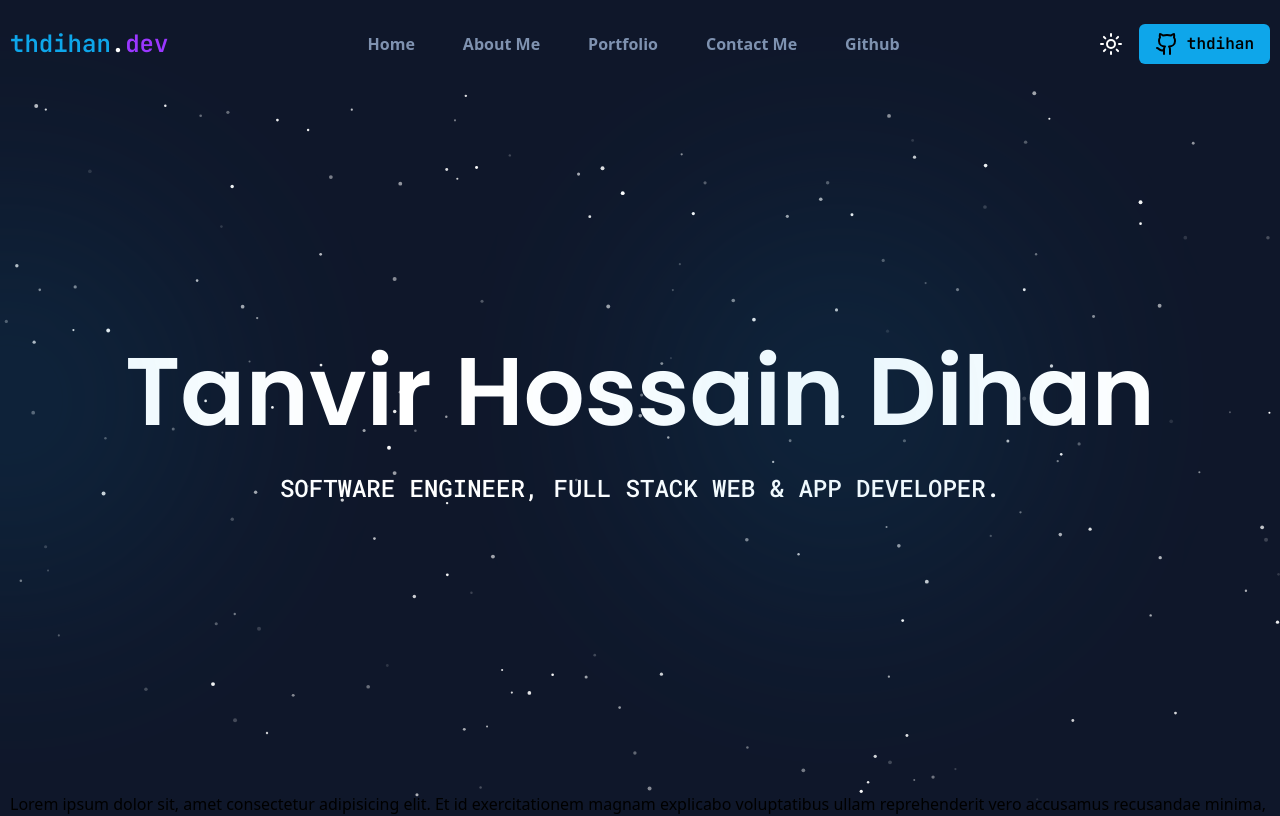
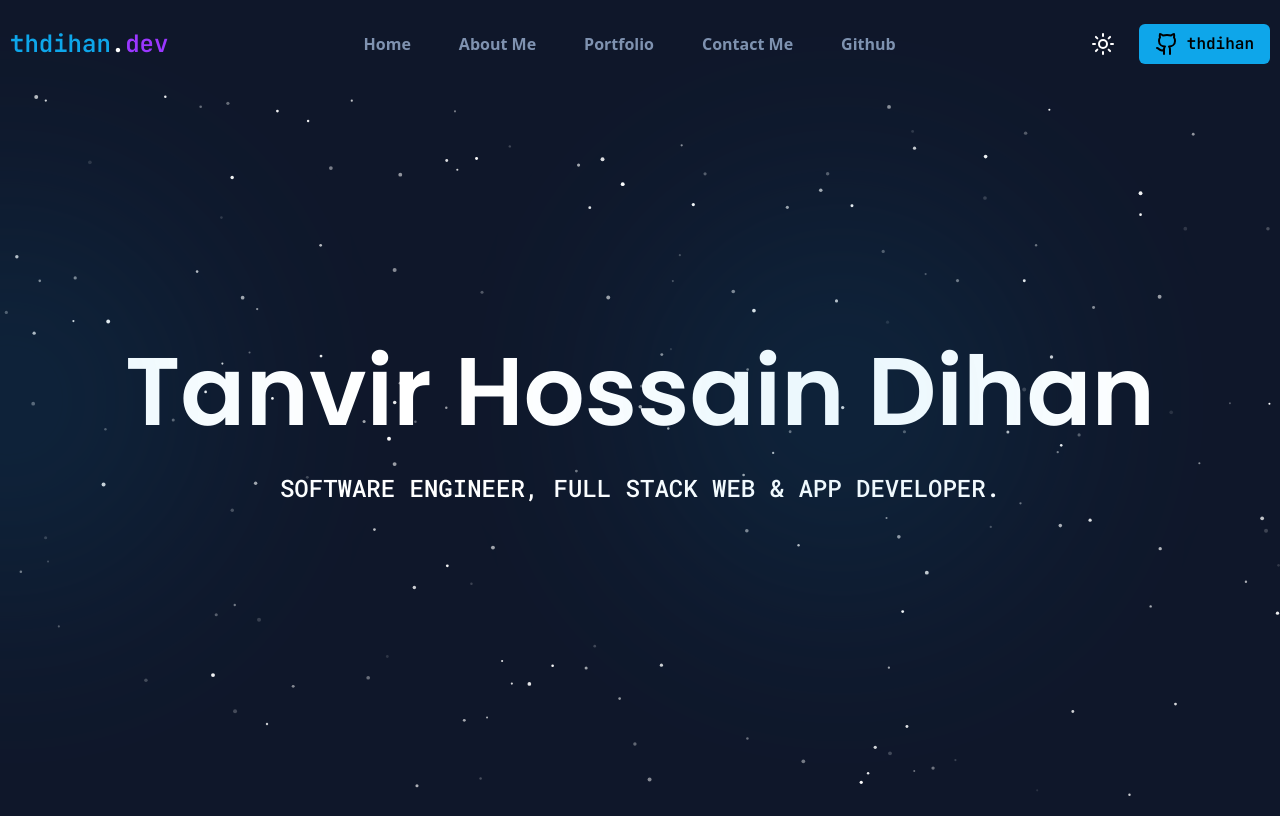
Before and after one commit to thdihan/thdihan-portfolio, a Next.js app: page / in a window 1280 px wide. Shown: the top 816 px of the page. Built offline with nearby package versions, Linux system fonts and the light colour scheme.

Commit message:
Design updated

```diff
--- a/src/app/page.tsx
+++ b/src/app/page.tsx
@@ -5,7 +5,7 @@ export default function Home() {
         <div>
             <Hero />
 
-            <p>
+            {/* <p>
                 Lorem ipsum dolor sit, amet consectetur adipisicing elit. Et id
                 exercitationem magnam explicabo voluptatibus ullam reprehenderit
                 vero accusamus recusandae minima, sequi debitis officia officiis
@@ -252,7 +252,7 @@ export default function Home() {
                 voluptatem? Sapiente exercitationem itaque alias neque eveniet
                 voluptate! Minus vitae in ea quibusdam iusto aperiam, est
                 voluptatum explicabo recusandae incidunt reiciendis.
-            </p>
+            </p> */}
         </div>
     );
 }
--- a/src/components/Navbar/NavButtons.tsx
+++ b/src/components/Navbar/NavButtons.tsx
@@ -6,7 +6,7 @@ import { jetbrainsMono } from "@/fonts";
 const NavButtons = () => {
     const [darkMode, setDarkMode] = useState(true);
     return (
-        <div className="flex gap-4 items-center">
+        <div className="flex gap-6 items-center">
             {/* Dark Mode  */}
             <div>
                 {darkMode ? (
```
